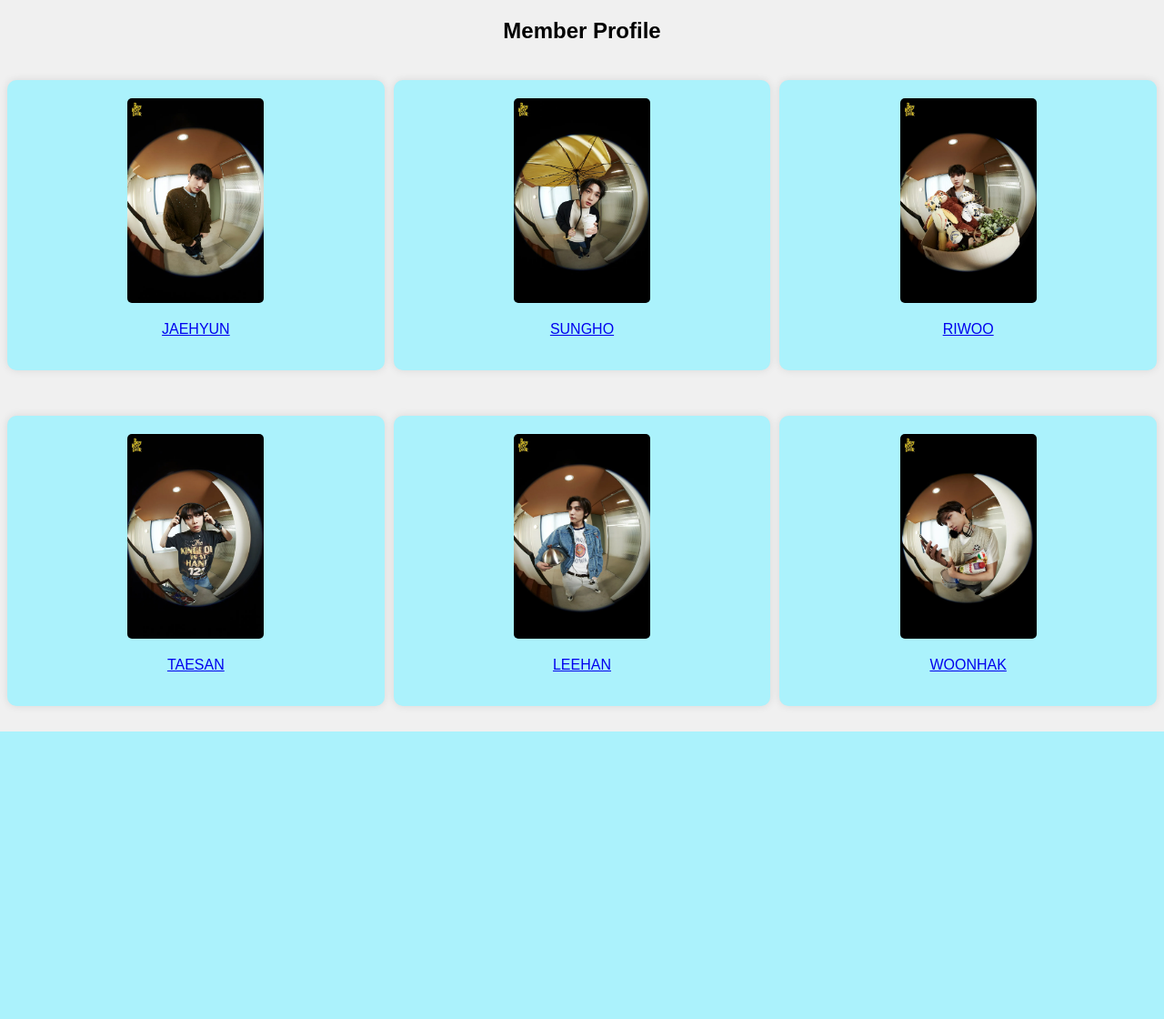
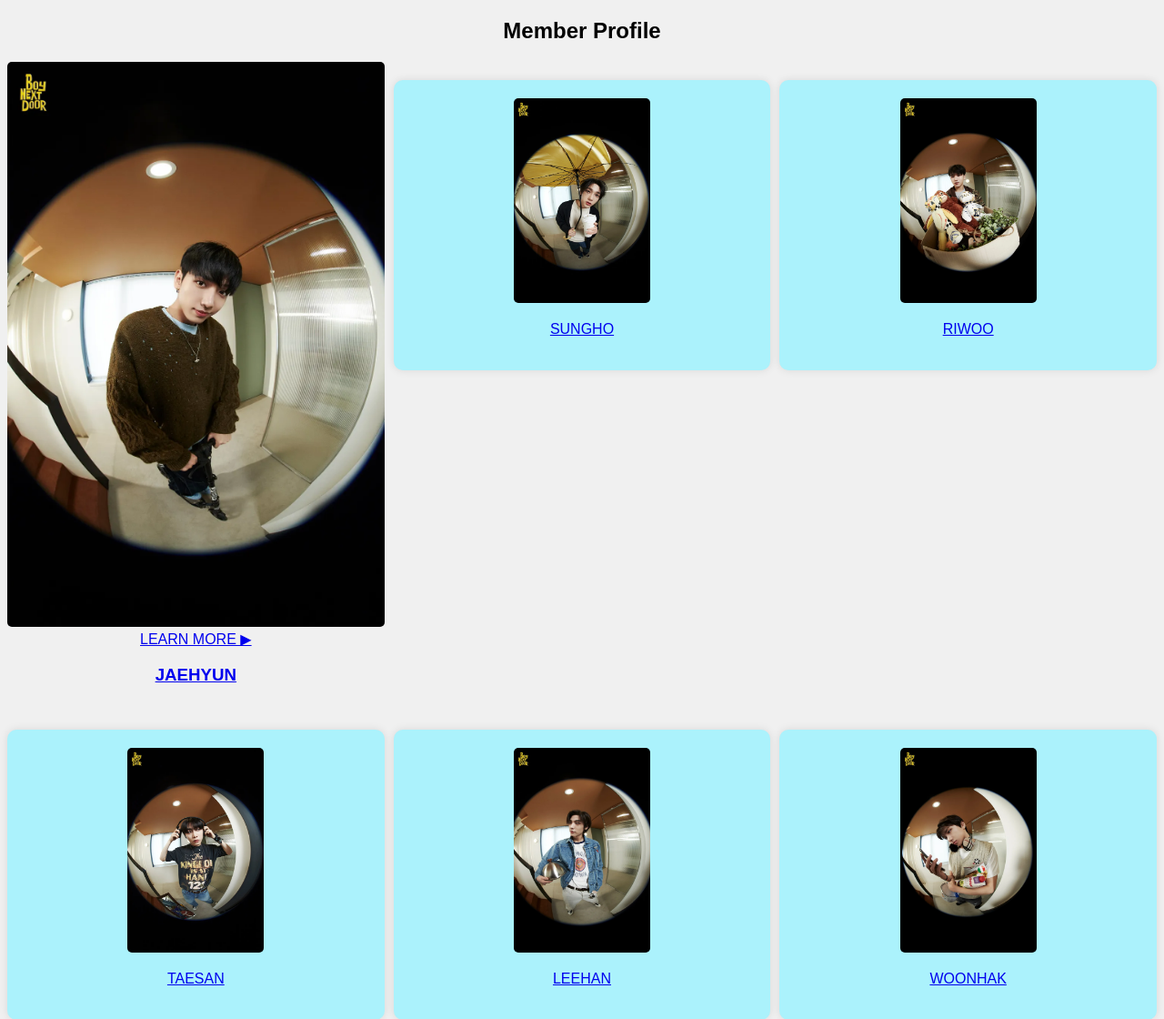
Before and after one commit to 23333sophia/12DTP_Flask-web-application, a Flask app: page /profile in a window 1280 px wide. Shown: the part 56-1176 px from the top of the page at 91% size. Before the commit the page ends 860 px from the top, so only its background shows below. Run offline with Flask 3, Linux system fonts and the light colour scheme; a user stored in the database is signed in.

Commit message:
changed jaehyun profile grid form

```diff
--- a/templates/profile.html
+++ b/templates/profile.html
@@ -16,12 +16,20 @@
 
         <h2>Member Profile</h2>
         <div class="profile-grid">
-            <a href="{{ url_for('product', member_id=3) }}">
-                <div class="jaehyun-card">
-                        <img src="{{ url_for('static', filename='images/jaehyunprofile.webp') }}" width ="150" alt="jaehyun profile">
-                    <p>JAEHYUN</p>
-                </div>
-            </a>
+        <!-- 1. JAEHYUN -->
+            <div class="member-card">
+                <a href="{{ url_for('product', member_id=3) }}" class="card-link">
+                    <div class="card-image-container">
+                        <img src="{{ url_for('static', filename='images/jaehyunprofile.webp') }}" alt="jaehyun profile">
+                        <div class="hover-overlay">
+                            <span>LEARN MORE ▶</span>
+                        </div>
+                    </div>
+                    <div class="name-box">
+                        <h3>JAEHYUN</h3>
+                    </div>
+                </a>
+            </div>
 
             <a href="{{ url_for('product', member_id=1) }}">
                 <div class="sungho-card">
```
